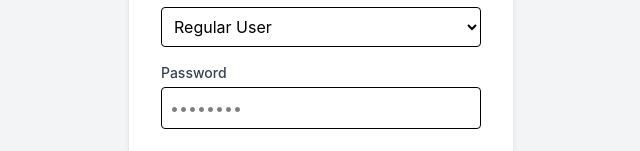
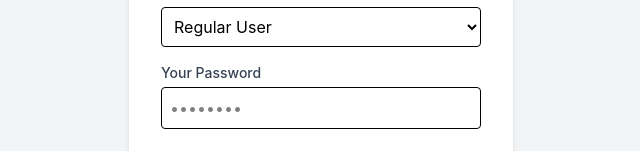
Before and after one commit to dev-oriel/Uzimanode-Frontend, a React (Vite) app: page /signup in a window 1280 px wide. Shown: the part 404-555 px from the top of the page, without its empty margins (319-959 px from the left). Built offline with nearby package versions, Linux system fonts and the light colour scheme.

Commit message:
Modified signup password

```diff
--- a/src/pages/Signup.jsx
+++ b/src/pages/Signup.jsx
@@ -90,7 +90,7 @@ export default function Signup() {
         {/* Password Input */}
         <div className="mb-6">
           <label className="block text-sm font-medium text-gray-700 mb-1">
-            Password
+            Your Password
           </label>
           <input
             type="password"
```
